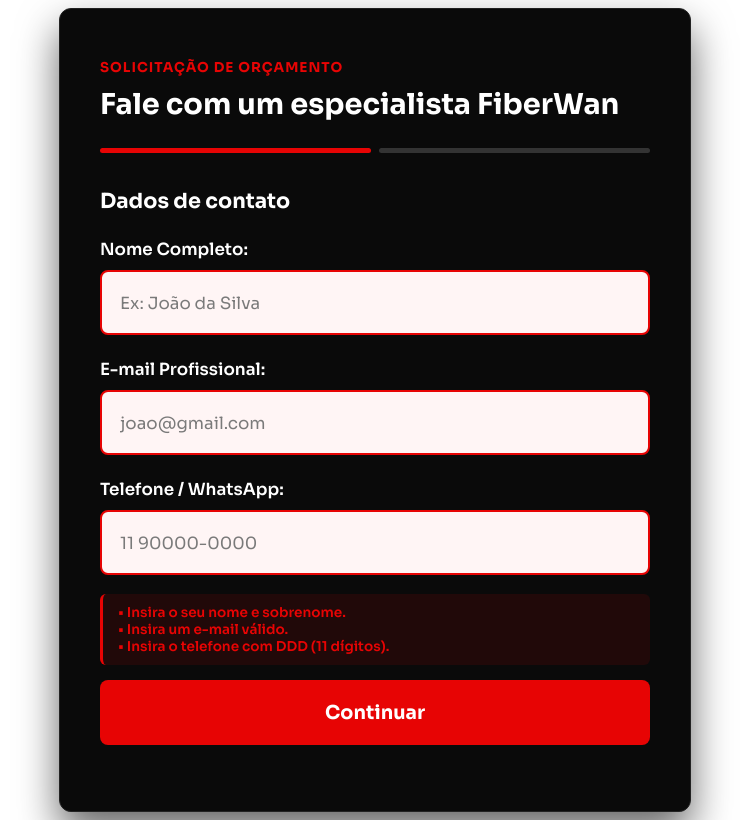
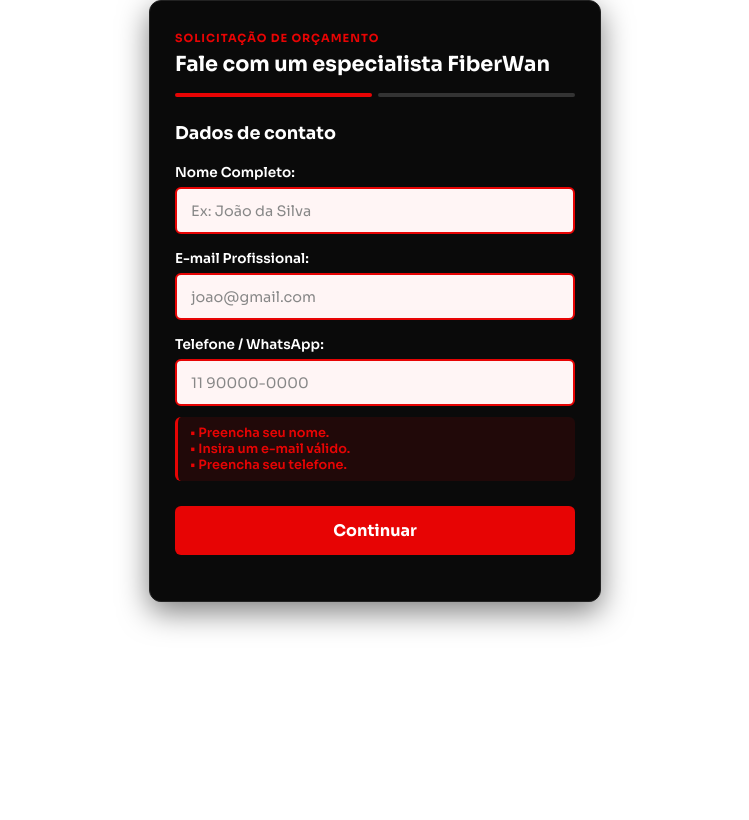
Before and after one commit to wendelmarques0712-source/formslpfiberwan-trans, a plain HTML site: page index.html in a window 1280 px wide. Both pictures are taken after a click on the button "Continuar". Shown: the whole page, without its empty margins (265-1014 px from the left). Drawn offline with Linux system fonts and the light colour scheme.

Commit message:
Refactor styles and update form labels in index.html

```diff
--- a/index.html
+++ b/index.html
@@ -12,48 +12,51 @@
         --font-main: 'Sora', sans-serif;
     }
 
+    body {
+        margin: 0;
+        background: transparent;
+    }
+
     .tf-card {
         font-family: var(--font-main);
         background: var(--fw-preto-card);
         border: 1px solid var(--fw-borda);
         border-radius: 12px;
-        padding: 50px 40px;
-        box-shadow: 0 20px 40px rgba(0,0,0,0.6);
-        max-width: 550px;
+        padding: 30px 25px;
+        box-shadow: 0 10px 30px rgba(0,0,0,0.5);
+        max-width: 400px;
         margin: 0 auto;
         color: var(--fw-branco);
         text-align: left;
     }
 
-    /* Cabeçalho do Form */
     .tf-sup-title {
         color: var(--fw-vermelho);
-        font-size: 0.85rem;
+        font-size: 0.7rem;
         font-weight: 800;
         letter-spacing: 1px;
         text-transform: uppercase;
-        margin-bottom: 10px;
+        margin-bottom: 6px;
     }
 
     .tf-main-title {
-        font-size: 1.8rem;
+        font-size: 1.3rem;
         font-weight: 700;
-        margin-bottom: 25px;
+        margin-bottom: 15px;
         line-height: 1.3;
     }
 
-    /* Barras de Progresso */
     .tf-progress-container {
         display: flex;
-        gap: 8px;
-        margin-bottom: 35px;
+        gap: 6px;
+        margin-bottom: 25px;
     }
 
     .tf-progress-bar {
-        height: 5px;
+        height: 4px;
         flex: 1;
         background: #333333;
-        border-radius: 3px;
+        border-radius: 2px;
         transition: background 0.4s ease;
     }
 
@@ -61,47 +64,46 @@
         background: var(--fw-vermelho);
     }
 
-    /* Título da Etapa atual */
     .tf-step-title {
-        font-size: 1.3rem;
+        font-size: 1.1rem;
         font-weight: 700;
-        margin-bottom: 25px;
+        margin-bottom: 20px;
         color: var(--fw-branco);
     }
 
-    /* Campos de Input */
     .tf-group {
-        margin-bottom: 24px;
+        margin-bottom: 16px;
         position: relative;
     }
 
     .tf-group label {
         display: block;
-        font-size: 1.05rem;
+        font-size: 0.85rem;
         font-weight: 600;
-        margin-bottom: 10px;
+        margin-bottom: 6px;
         color: var(--fw-branco);
     }
 
     .tf-group input, .tf-group select {
         width: 100%;
-        padding: 18px;
+        padding: 12px 14px;
         background: var(--fw-input-bg);
         border: 2px solid transparent;
-        border-radius: 8px;
+        border-radius: 6px;
         color: #000000;
         font-family: var(--font-main);
-        font-size: 1.2rem;
+        font-size: 0.95rem;
         font-weight: 600;
         outline: none;
         transition: all 0.3s ease;
         appearance: none;
+        box-sizing: border-box;
     }
 
     .tf-group input::placeholder {
         font-weight: 400;
-        color: #7a7a7a;
-        font-size: 1.05rem;
+        color: #888888;
+        font-size: 0.9rem;
     }
 
     .tf-group input:focus, .tf-group select:focus {
@@ -114,34 +116,26 @@
         background: #fff5f5;
     }
 
-    /* Ocultar etapas */
-    .tf-step {
-        display: none;
-        animation: fadeIn 0.4s ease;
-    }
-
-    .tf-step.active {
-        display: block;
-    }
+    .tf-step { display: none; animation: fadeIn 0.3s ease; }
+    .tf-step.active { display: block; }
 
     @keyframes fadeIn {
-        from { opacity: 0; transform: translateY(10px); }
+        from { opacity: 0; transform: translateY(5px); }
         to { opacity: 1; transform: translateY(0); }
     }
 
-    /* Botões */
     .tf-footer {
         display: flex;
-        gap: 15px;
-        margin-top: 15px; /* Ajustado para compensar a caixa de erro */
+        gap: 12px;
+        margin-top: 25px;
     }
 
     .btn-tf {
         flex: 1;
-        padding: 20px 16px;
-        font-size: 1.2rem;
+        padding: 14px 12px;
+        font-size: 1rem;
         font-weight: 700;
-        border-radius: 8px;
+        border-radius: 6px;
         cursor: pointer;
         font-family: var(--font-main);
         transition: all 0.3s ease;
@@ -156,7 +150,6 @@
 
     .btn-primary:hover {
         background: var(--fw-vermelho-hover);
-        transform: translateY(-2px);
     }
 
     .btn-secondary {
@@ -170,46 +163,24 @@
         color: var(--fw-branco);
     }
 
-    /* Mensagens de Erro - NOVA CAIXA COM ROLAGEM */
     .tf-error-msg {
         color: var(--fw-vermelho);
-        font-size: 0.85rem;
+        font-size: 0.8rem;
         margin-top: -5px;
         margin-bottom: 15px;
         display: none;
         font-weight: 600;
         background: rgba(231, 4, 4, 0.1);
-        padding: 10px 15px;
+        padding: 8px 12px;
         border-radius: 6px;
         border-left: 3px solid var(--fw-vermelho);
-        max-height: 60px; /* Impede que o formulário cresça */
-        overflow-y: auto; /* Adiciona a barra de rolagem */
+        max-height: 50px;
+        overflow-y: auto;
     }
 
-    /* Customização da barra de rolagem do erro */
-    .tf-error-msg::-webkit-scrollbar {
-        width: 6px;
-    }
-    .tf-error-msg::-webkit-scrollbar-thumb {
-        background: var(--fw-vermelho);
-        border-radius: 4px;
-    }
+    .tf-error-msg::-webkit-scrollbar { width: 4px; }
+    .tf-error-msg::-webkit-scrollbar-thumb { background: var(--fw-vermelho); border-radius: 4px; }
 
-    /* ===== AJUSTES PARA MOBILE ===== */
-    @media (max-width: 768px) {
-        .tf-card {
-            padding: 30px 20px;
-            max-width: 100%;
-        }
-        .tf-main-title { font-size: 1.5rem; }
-        .tf-step-title { font-size: 1.2rem; }
-        .tf-group label { font-size: 1rem; }
-        .tf-group input, .tf-group select { font-size: 1.1rem; padding: 15px; }
-        .btn-tf { padding: 16px; font-size: 1.1rem; }
-        .tf-footer { flex-direction: column; }
-        .btn-secondary { order: 2; }
-        .btn-primary { order: 1; }
-    }
 </style>
 
 <div class="tf-card" id="formulario">
@@ -261,11 +232,11 @@
                 <select id="tf-segmento" name="segmento" required>
                     <option value="" disabled selected>Selecione um segmento</option>
                     <option>Provedor de internet / ISP</option>
-                    <option>Integrador de redes ou segurança eletrônica</option>
+                    <option>Integrador de redes ou segurança</option>
                     <option>Empresa de telecomunicações</option>
-                    <option>Distribuidor de tecnologia/automação</option>
+                    <option>Distribuidor de tecnologia</option>
                     <option>Instalador autônomo / técnico</option>
-                    <option>Revenda de equipamentos de rede</option>
+                    <option>Revenda de equipamentos</option>
                     <option>Empresa de outro segmento</option>
                     <option>Não tenho uma empresa</option>
                 </select>
@@ -275,7 +246,7 @@
 
             <div class="tf-footer">
                 <button type="button" class="btn-tf btn-secondary" onclick="prevStep()">Voltar</button>
-                <button type="submit" class="btn-tf btn-primary">Quero eliminar instabilidades!</button>
+                <button type="submit" class="btn-tf btn-primary">Solicitar Orçamento</button>
             </div>
         </div>
 
@@ -283,31 +254,12 @@
 </div>
 
 <script>
-    // --- FUNÇÕES DE VALIDAÇÃO SIMPLIFICADAS ---
-    function validateName(name) {
-        // Exige apenas que haja pelo menos uma palavra seguida de um espaço e outra palavra
-        return name.trim().split(/\s+/).length >= 2;
-    }
-
-    function validateEmail(email) {
-        // Regex universal que aceita genéricos (@gmail, @hotmail, etc)
-        const regex = /^[^\s@]+@[^\s@]+\.[^\s@]+$/;
-        return regex.test(email.trim());
-    }
-
-    function validatePhone(phone) {
-        // Conta apenas se tem exatamente 11 dígitos, ignorando traços e espaços
-        let numbers = phone.replace(/\D/g, '');
-        return numbers.length === 11;
-    }
-
     function clearErrors(stepId) {
         const step = document.getElementById(stepId);
         const inputs = step.querySelectorAll('input, select');
         inputs.forEach(input => input.classList.remove('error-input'));
     }
 
-    // --- LÓGICA DE AVANÇO ETAPA 1 ---
     function nextStep() {
         clearErrors('step-1');
         const inputNome = document.getElementById('tf-nome');
@@ -318,24 +270,22 @@
         let isValid = true;
         let errorMessages = [];
 
-        // 1. Validação do Nome
-        if (!validateName(inputNome.value)) {
+        // Validações Básicas (Nativas do HTML5)
+        if (!inputNome.checkValidity()) {
             inputNome.classList.add('error-input');
-            errorMessages.push("• Insira o seu nome e sobrenome.");
+            errorMessages.push("• Preencha seu nome.");
             isValid = false;
         }
 
-        // 2. Validação do E-mail
-        if (!validateEmail(inputEmail.value)) {
+        if (!inputEmail.checkValidity()) {
             inputEmail.classList.add('error-input');
             errorMessages.push("• Insira um e-mail válido.");
             isValid = false;
         }
 
-        // 3. Validação do Telefone
-        if (!validatePhone(inputTelefone.value)) {
+        if (inputTelefone.value.trim() === '') {
             inputTelefone.classList.add('error-input');
-            errorMessages.push("• Insira o telefone com DDD (11 dígitos).");
+            errorMessages.push("• Preencha seu telefone.");
             isValid = false;
         }
 
@@ -350,14 +300,12 @@
         }
     }
 
-    // --- LÓGICA DE VOLTAR ---
     function prevStep() {
         document.getElementById('step-2').classList.remove('active');
         document.getElementById('step-1').classList.add('active');
         document.getElementById('bar-2').classList.remove('active');
     }
 
-    // --- LÓGICA DE ENVIO FINAL ETAPA 2 ---
     const form = document.getElementById('tf-lead-form');
     form.addEventListener('submit', function(e) {
         clearErrors('step-2');
@@ -368,12 +316,11 @@
         let isValid = true;
         let errorMessages = [];
 
-        if (inputEmpresa.value.trim().length < 2) {
+        if (inputEmpresa.value.trim() === '') {
             inputEmpresa.classList.add('error-input');
             errorMessages.push("• Preencha o nome da sua empresa.");
             isValid = false;
         }
-
         if (!selectSegmento.value) {
             selectSegmento.classList.add('error-input');
             errorMessages.push("• Selecione o seu segmento de atuação.");
@@ -387,16 +334,14 @@
         }
     });
 
-    // --- MÁSCARA DO TELEFONE ---
+    // Mantém apenas a máscara visual do telefone
     const inputPhoneMask = document.getElementById('tf-telefone');
     inputPhoneMask.addEventListener('input', function (e) {
         let value = e.target.value;
         let numbers = "";
 
         for (let i = 0; i < value.length; i++) {
-            if (value[i] >= '0' && value[i] <= '9') {
-                numbers += value[i];
-            }
+            if (value[i] >= '0' && value[i] <= '9') { numbers += value[i]; }
         }
 
         if (numbers.length > 11) numbers = numbers.substring(0, 11);
```
